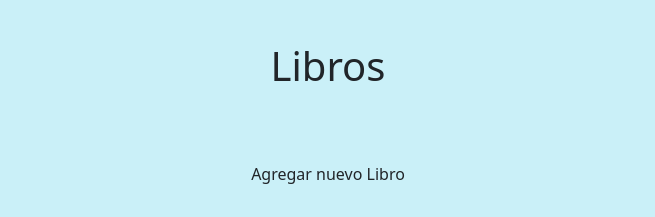
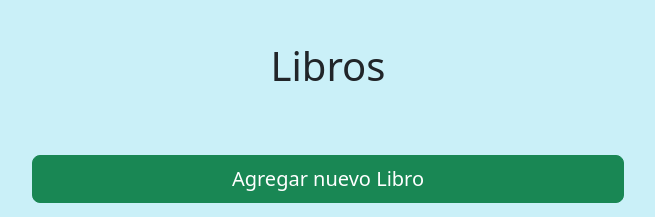
Before and after one commit to abelhpp/proyecto_programacion, a PHP site: page /biblioteca/listalibros.php in a window 1280 px wide. Shown: the part 56-273 px from the top of the page, without its empty margins (312-967 px from the left). Run offline with PHP 8.4, Linux system fonts and the light colour scheme; data that the repository does not hold is empty.

Commit message:
modif color de boton 'nuevo libro'.

```diff
--- a/listalibros.php
+++ b/listalibros.php
@@ -12,7 +12,7 @@
 ?>
 <div class="container-tabla-dinamica">
     <h1 class="text-center p-3">Libros</h1>
-    <div class="responsive-button d-grid col-6 p-4 mx-auto"><a class="btn" href="nuevolibro.php">Agregar nuevo Libro</a></div> <!-- modificar href hacia la pag-->
+    <div class="responsive-button d-grid col-6 p-4 mx-auto"><a class="btn btn-success btn-lg" href="nuevolibro.php">Agregar nuevo Libro</a></div> <!-- modificar href hacia la pag-->
     <div class="table-responsive-sm table-hover col-10 mx-auto " id="Tabla-consulta">
         <table class="table table-hover vertical-align: middle; table-fixed">
             <thead class="text-muted">
@@ -46,9 +46,4 @@
         </table>
     </div>
 </div>
-<script src="./assets/js/listalibros.js"></script>
-
-
-
-
 <?php include("views/includes/footer_listalibros.php");?>
```
